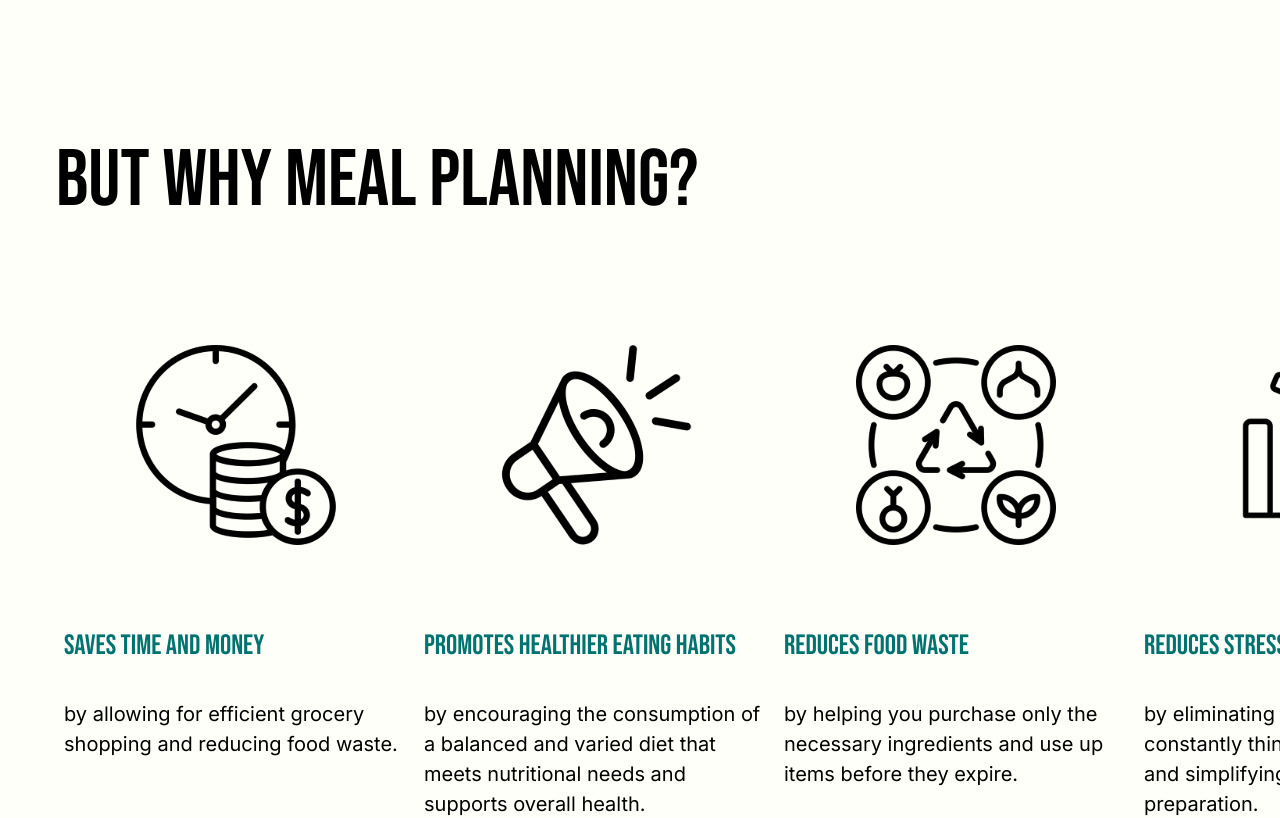
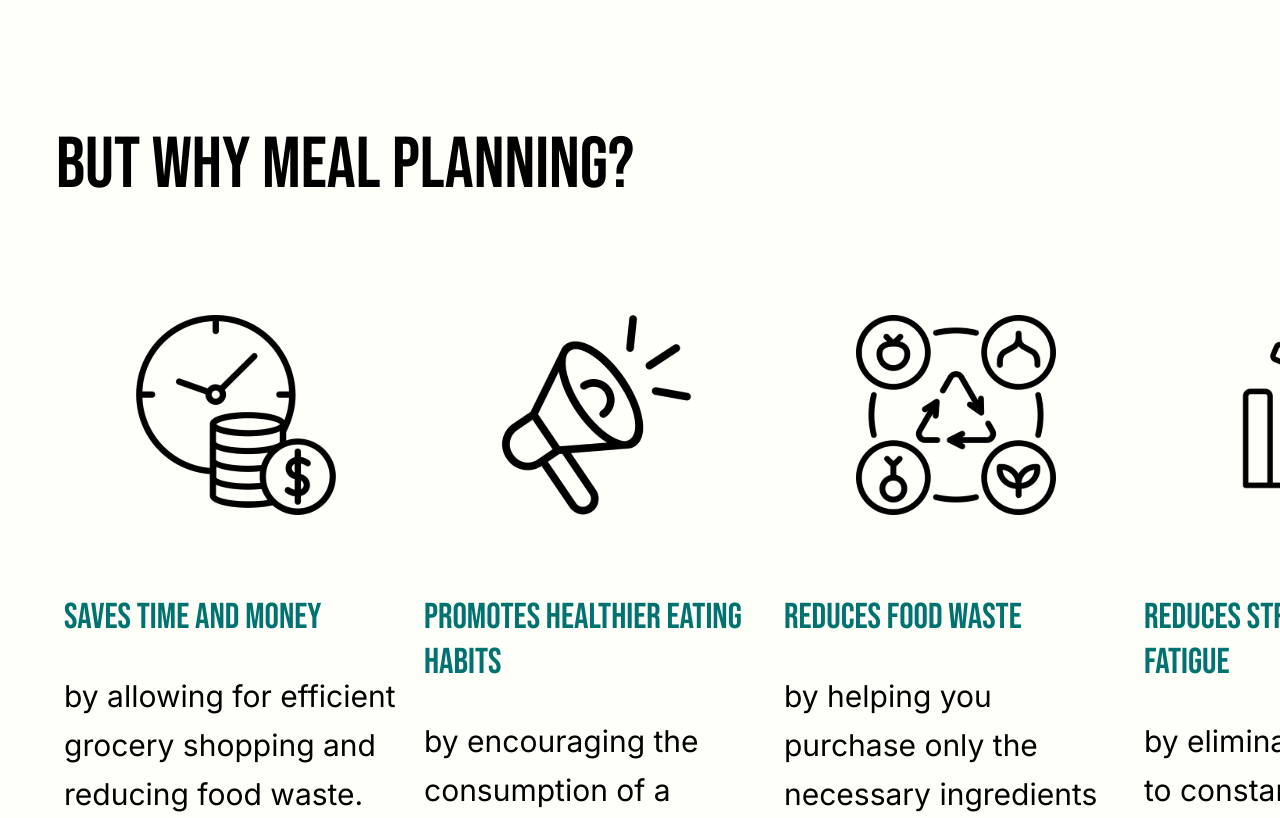
Before and after one commit to fichtnerma/Tastyplan, a Next.js app in the folder frontend/: page / in a window 1280 px wide. Shown: the part 1660-2478 px from the top of the page. Built offline with nearby package versions, Linux system fonts and the light colour scheme; a web font is replaced by a local one.

Commit message:
feat: make headings responsive

```diff
--- a/frontend/src/pages/index.tsx
+++ b/frontend/src/pages/index.tsx
@@ -93,7 +93,7 @@ export default function Index() {
             <div className="my-80 flex justify-center">
                 <Link href="/authentication/registration">
                     <span className="btn-primary w-1/2 rounded-full">
-                        <h4 className=" text-white-custom px-[30px]">Start Planning</h4>
+                        <h4 className="text-white-custom px-[30px]">Start Planning</h4>
                     </span>
                 </Link>
             </div>
--- a/frontend/src/styles/globals.scss
+++ b/frontend/src/styles/globals.scss
@@ -11,7 +11,7 @@
     --green-dark-rgb: rgb(0, 115, 112);
     --green-dark: #007370;
 
-    --green-semi: #00A39E;
+    --green-semi: #00a39e;
 
     --black: #000000;
     --white: #fffffa;
@@ -32,9 +32,29 @@ body {
 }
 
 .h1 {
+    @apply text-4xl leading-tight mb-4;
     font-family: var(--font-bebas);
-    font-size: 100px;
     color: var(--black);
+
+    @screen sm {
+        @apply text-5xl leading-tight sm:mb-5;
+    }
+
+    @screen md {
+        @apply text-6xl leading-tight md:mb-6;
+    }
+
+    @screen lg {
+        @apply text-7xl leading-tight lg:mb-7;
+    }
+
+    @screen xl {
+        @apply text-8xl leading-tight xl:mb-8;
+    }
+}
+
+h1 {
+    @extend .h1;
 }
 
 .h1-green {
@@ -42,14 +62,35 @@ body {
     color: var(--green-dark);
 }
 
-h1 {
-    @extend .h1;
+.h2 {
+    @apply text-3xl leading-tight mb-4;
+    font-family: var(--font-bebas);
+    color: var(--black);
+
+    @screen sm {
+        @apply text-4xl leading-tight sm:mb-5;
+    }
+
+    @screen md {
+        @apply text-5xl leading-tight md:mb-6;
+    }
+
+    @screen lg {
+        @apply text-6xl leading-tight lg:mb-7;
+    }
+
+    @screen xl {
+        @apply text-7xl leading-tight xl:mb-8;
+    }
 }
 
-.h2 {
-    font-family: var(--font-bebas);
-    font-size: 80px;
-    color: var(--black);
+h2 {
+    @extend .h2;
+}
+
+.h2-white {
+    @extend .h2;
+    color: var(--white);
 }
 
 .h2-zeyada-green {
@@ -58,19 +99,30 @@ h1 {
     color: var(--green-dark);
 }
 
-.h2-white {
-    @extend .h2;
-    color: var(--white);
+.h3 {
+    @apply text-2xl leading-tight mb-4;
+    font-family: var(--font-bebas);
+    color: var(--black);
+
+    @screen sm {
+        @apply text-3xl leading-tight sm:mb-5;
+    }
+
+    @screen md {
+        @apply text-4xl leading-tight md:mb-6;
+    }
+
+    @screen lg {
+        @apply text-5xl leading-tight lg:mb-7;
+    }
+
+    @screen xl {
+        @apply text-6xl leading-tight xl:mb-8;
+    }
 }
 
-h2 {
-    @extend .h2;
-}
-
-.h3 {
-    font-family: var(--font-bebas);
-    font-size: 50px;
-    color: var(--black);
+h3 {
+    @extend .h3;
 }
 
 .h3-green-dark {
@@ -78,14 +130,30 @@ h2 {
     color: var(--green-dark);
 }
 
-h3 {
-    @extend .h3;
+.h4 {
+    @apply text-xl leading-tight mb-4;
+    font-family: var(--font-bebas);
+    color: var(--black);
+
+    @screen sm {
+        @apply text-2xl leading-tight sm:mb-5;
+    }
+
+    @screen md {
+        @apply text-3xl leading-tight md:mb-6;
+    }
+
+    @screen lg {
+        @apply text-4xl leading-tight lg:mb-7;
+    }
+
+    @screen xl {
+        @apply text-5xl leading-tight xl:mb-8;
+    }
 }
 
 .h4 {
-    font-family: var(--font-bebas);
-    font-size: 40px;
-    color: var(--black);
+    @extend .h4;
 }
 
 .h4-green-dark {
@@ -93,14 +161,30 @@ h3 {
     color: var(--green-dark);
 }
 
-h4 {
-    @extend .h4;
+.h5 {
+    @apply text-lg leading-tight mb-4;
+    font-family: var(--font-bebas);
+    color: var(--black);
+
+    @screen sm {
+        @apply text-xl leading-tight sm:mb-5;
+    }
+
+    @screen md {
+        @apply text-2xl leading-tight md:mb-6;
+    }
+
+    @screen lg {
+        @apply text-3xl leading-tight lg:mb-7;
+    }
+
+    @screen xl {
+        @apply text-4xl leading-tight xl:mb-8;
+    }
 }
 
 .h5 {
-    font-family: var(--font-bebas);
-    font-size: 28px;
-    color: var(--black);
+    @extend .h5;
 }
 
 .h5-green-dark {
@@ -108,24 +192,36 @@ h4 {
     color: var(--green-dark);
 }
 
-h5 {
-    @extend .h5;
+.p {
+    @apply text-base leading-relaxed mb-4;
+    font-family: var(--font-inter);
+    color: var(--black);
+
+    @screen sm {
+        @apply text-lg leading-relaxed;
+    }
+
+    @screen md {
+        @apply text-xl leading-relaxed;
+    }
+
+    @screen lg {
+        @apply text-2xl leading-relaxed;
+    }
+
+    @screen xl {
+        @apply text-3xl leading-relaxed;
+    }
 }
 
-.p {
-    font-family: var(--font-inter);
-    font-size: 20px;
+p {
+    @extend .p;
 }
 
 .p-white {
     @extend .p;
     font-size: 16px;
     color: var(--white);
-}
-
-p {
-    @extend .p;
-    color: var(--black);
 }
 
 .text-input-wrapper {
@@ -167,7 +263,7 @@ p {
     width: fit-content;
 
     &:hover {
-        background-color: var(--green-semi)
+        background-color: var(--green-semi);
     }
 }
 
@@ -175,8 +271,6 @@ p {
     @extend .btn;
     color: var(--white);
     background-color: var(--green-dark);
-
-
 }
 
 .btn-secondary {
```
